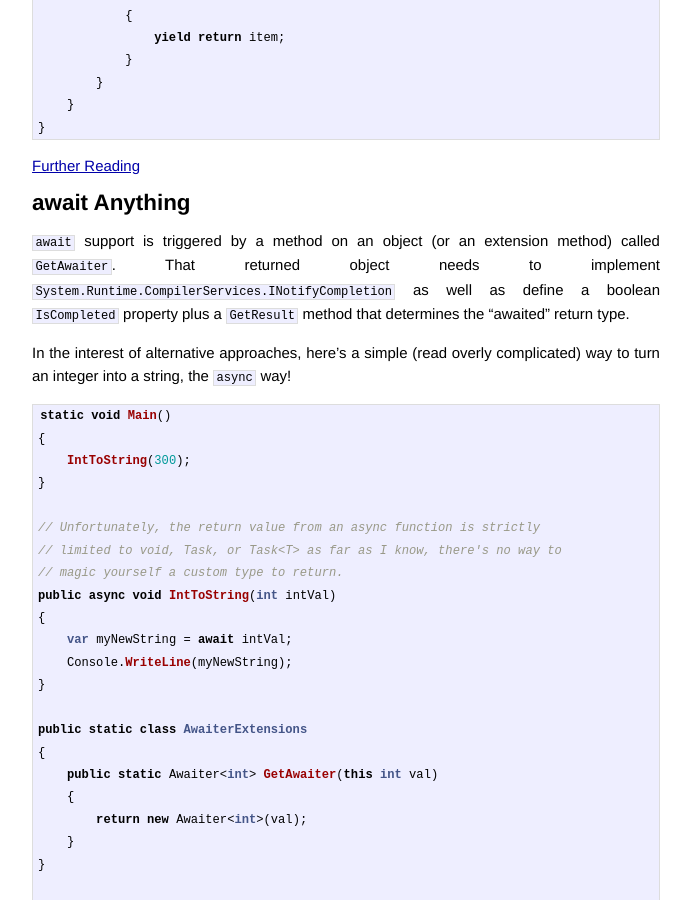
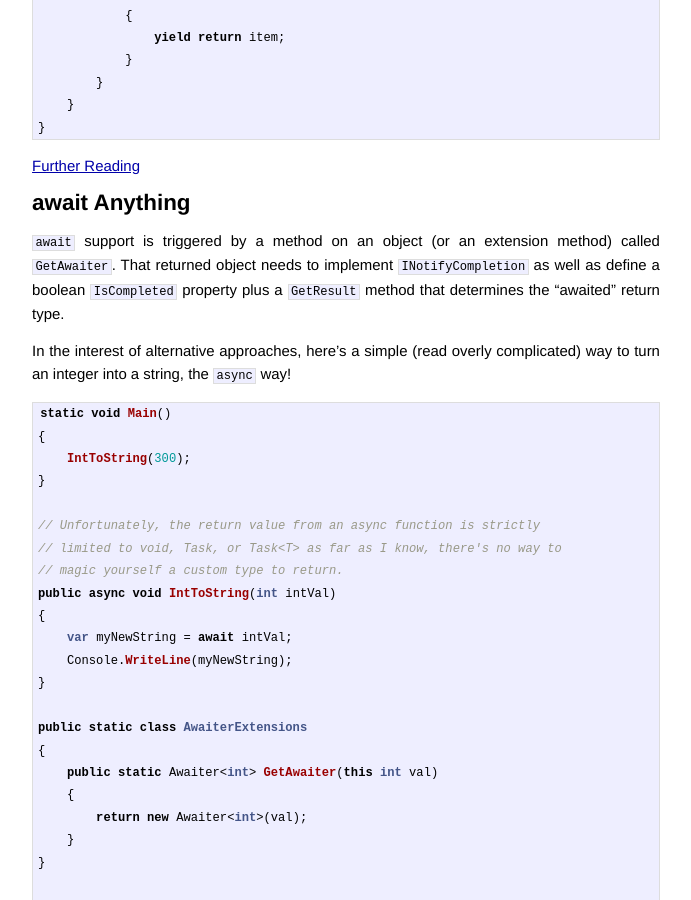
Before and after one commit to nemec/nemec.github.io, a Jekyll site: the page built from _posts/2014-01-01-magic-methods-c-sharp.md, in a window 1280 px wide and 900 px high, scrolled down 3382 px. Shown: the whole window, without its empty margins (294-985 px from the left). Built offline with Jekyll 4.4.1, drawn with Linux system fonts in a browser that asks for light colours; Markdown is read by kramdown in place of the engine named in the settings.

Commit message:
Removed huge namespace

```diff
--- a/_posts/2014-01-01-magic-methods-c-sharp.md
+++ b/_posts/2014-01-01-magic-methods-c-sharp.md
@@ -182,7 +182,7 @@ await Anything
 
 `await` support is triggered by a method on an object (or an extension method)
 called `GetAwaiter`. That returned object needs to implement
-`System.Runtime.CompilerServices.INotifyCompletion` as well as define a boolean
+`INotifyCompletion` as well as define a boolean
 `IsCompleted` property plus a `GetResult` method that determines the "awaited"
 return type.
 
```
